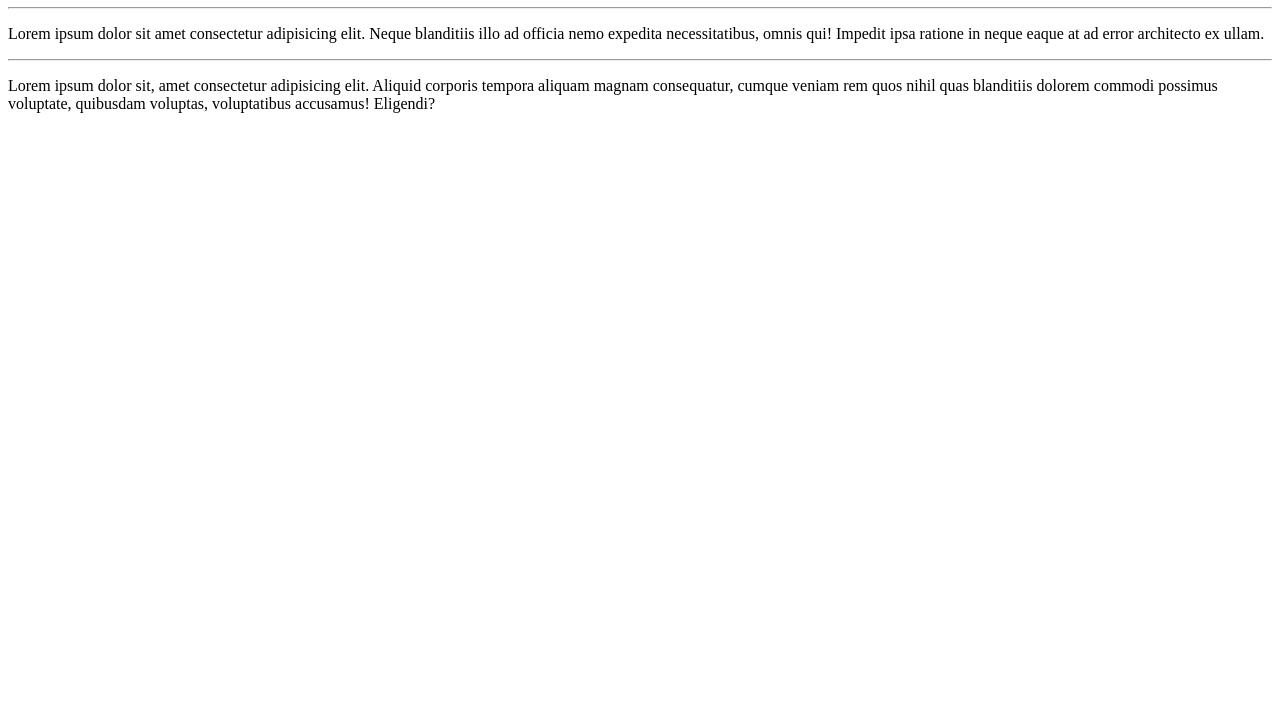
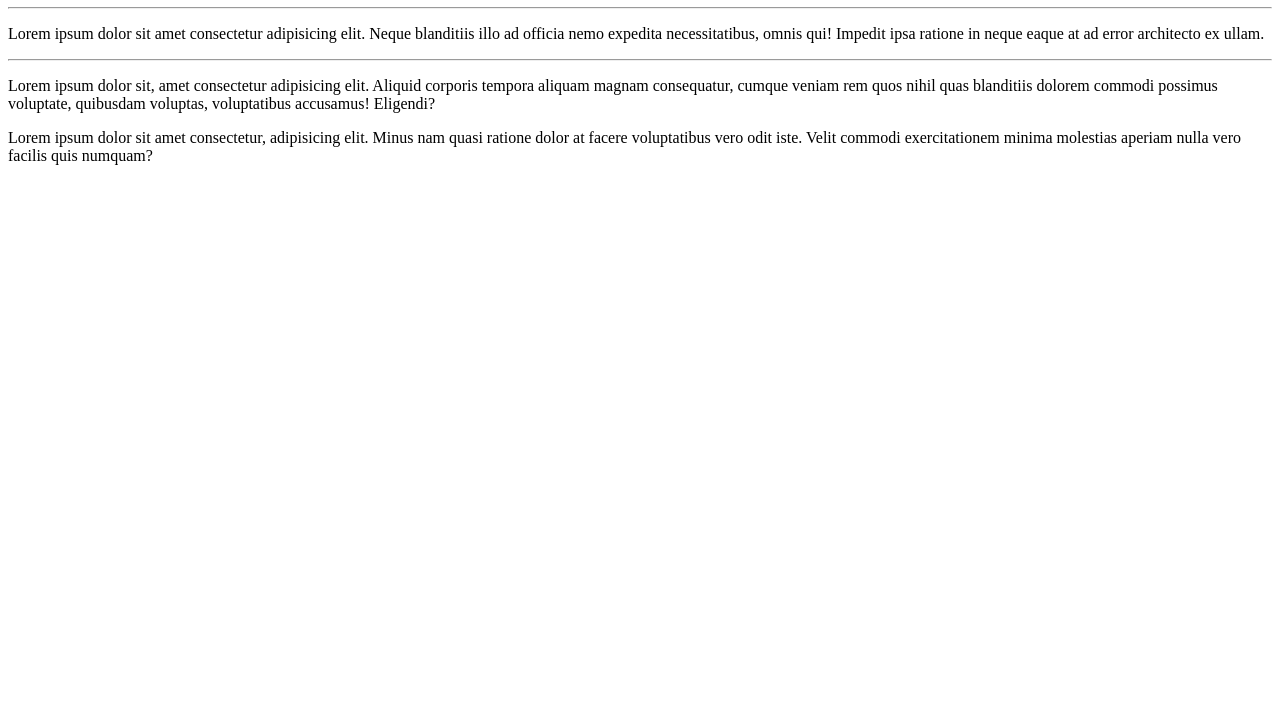
Before and after one commit to stephcust/Ola-Mundo, a plain HTML site: page site-exemplo/index.html in a window 1280 px wide. Shown: the part 73-800 px from the top of the page. Drawn offline with Linux system fonts and the light colour scheme.

Commit message:
modificando index

```diff
--- a/site-exemplo/index.html
+++ b/site-exemplo/index.html
@@ -12,5 +12,7 @@
     <p>Lorem ipsum dolor sit amet consectetur adipisicing elit. Neque blanditiis illo ad officia nemo expedita necessitatibus, omnis qui! Impedit ipsa ratione in neque eaque at ad error architecto ex ullam.</p>
     <hr>
     <p>Lorem ipsum dolor sit, amet consectetur adipisicing elit. Aliquid corporis tempora aliquam magnam consequatur, cumque veniam rem quos nihil quas blanditiis dolorem commodi possimus voluptate, quibusdam voluptas, voluptatibus accusamus! Eligendi?</p>
+    <p>Lorem ipsum dolor sit amet consectetur, adipisicing elit. Minus nam quasi ratione dolor at facere voluptatibus vero odit iste. Velit commodi exercitationem minima molestias aperiam nulla vero facilis quis numquam?
+    </p>
 </body>
 </html>
```
